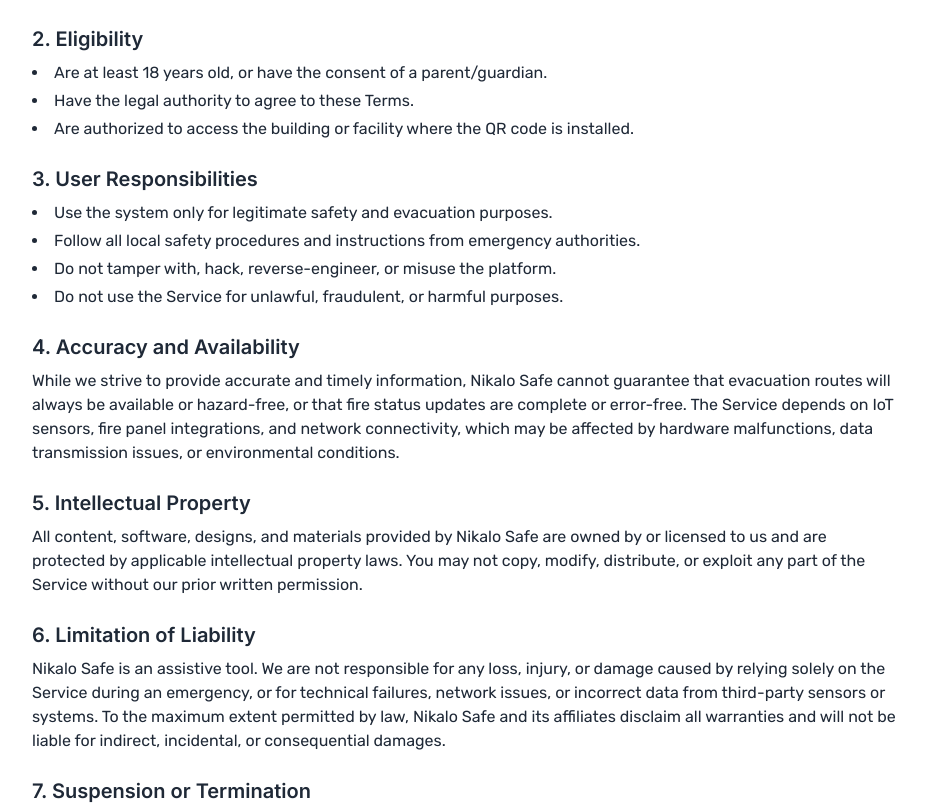
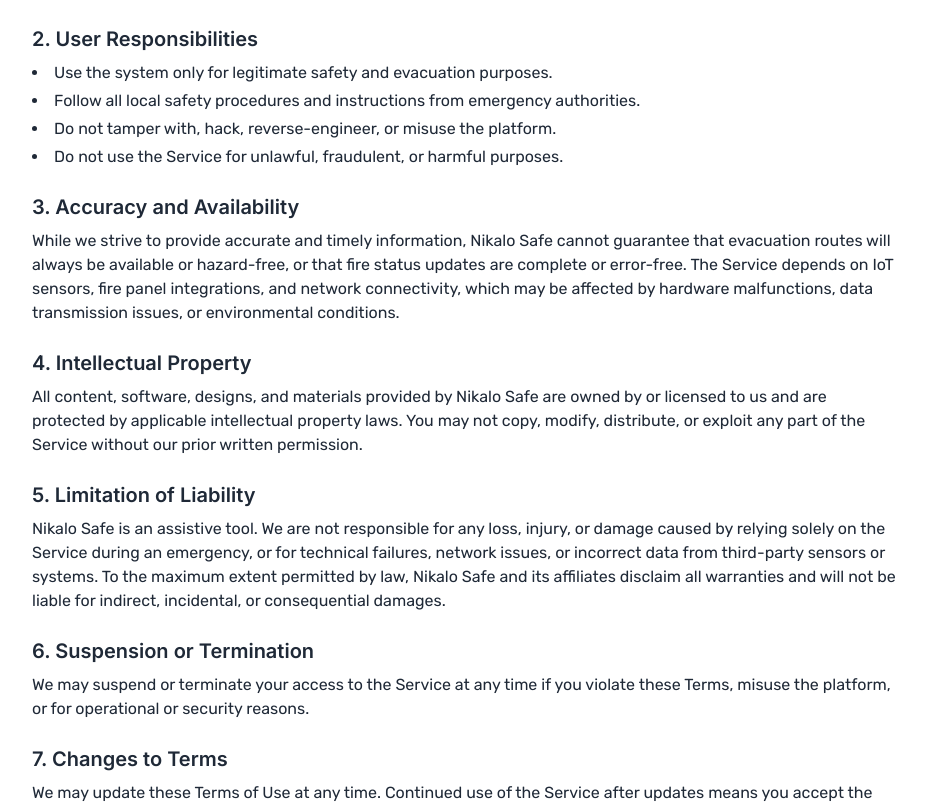
Before and after one commit to 10-Dimensions-Design-Services/nikalo-safe, a React (Create React App) app in the folder client/: page /terms-of-use in a window 1280 px wide. Shown: the part 367-1171 px from the top of the page, without its empty margins (176-1102 px from the left). Built offline with nearby package versions, Linux system fonts and the light colour scheme.

Commit message:
Modified the Terms of use

```diff
--- a/client/src/components/TermsOfUse.jsx
+++ b/client/src/components/TermsOfUse.jsx
@@ -31,16 +31,7 @@
       </section>
 
       <section className="mt-6">
-        <h2 className="text-xl font-semibold mb-2">2. Eligibility</h2>
-        <ul className="list-disc list-inside space-y-1">
-          <li>Are at least 18 years old, or have the consent of a parent/guardian.</li>
-          <li>Have the legal authority to agree to these Terms.</li>
-          <li>Are authorized to access the building or facility where the QR code is installed.</li>
-        </ul>
-      </section>
-
-      <section className="mt-6">
-        <h2 className="text-xl font-semibold mb-2">3. User Responsibilities</h2>
+        <h2 className="text-xl font-semibold mb-2">2. User Responsibilities</h2>
         <ul className="list-disc list-inside space-y-1">
           <li>Use the system only for legitimate safety and evacuation purposes.</li>
           <li>Follow all local safety procedures and instructions from emergency authorities.</li>
@@ -50,7 +41,7 @@
       </section>
 
       <section className="mt-6">
-        <h2 className="text-xl font-semibold mb-2">4. Accuracy and Availability</h2>
+        <h2 className="text-xl font-semibold mb-2">3. Accuracy and Availability</h2>
         <p>
           While we strive to provide accurate and timely information, Nikalo Safe cannot guarantee that
           evacuation routes will always be available or hazard-free, or that fire status updates are
@@ -60,7 +51,7 @@
       </section>
 
       <section className="mt-6">
-        <h2 className="text-xl font-semibold mb-2">5. Intellectual Property</h2>
+        <h2 className="text-xl font-semibold mb-2">4. Intellectual Property</h2>
         <p>
           All content, software, designs, and materials provided by Nikalo Safe are owned by or licensed to
           us and are protected by applicable intellectual property laws. You may not copy, modify, distribute,
@@ -69,7 +60,7 @@
       </section>
 
       <section className="mt-6">
-        <h2 className="text-xl font-semibold mb-2">6. Limitation of Liability</h2>
+        <h2 className="text-xl font-semibold mb-2">5. Limitation of Liability</h2>
         <p>
           Nikalo Safe is an assistive tool. We are not responsible for any loss, injury, or damage caused by
           relying solely on the Service during an emergency, or for technical failures, network issues, or
@@ -79,7 +70,7 @@
       </section>
 
       <section className="mt-6">
-        <h2 className="text-xl font-semibold mb-2">7. Suspension or Termination</h2>
+        <h2 className="text-xl font-semibold mb-2">6. Suspension or Termination</h2>
         <p>
           We may suspend or terminate your access to the Service at any time if you violate these Terms, misuse
           the platform, or for operational or security reasons.
@@ -87,7 +78,7 @@
       </section>
 
       <section className="mt-6">
-        <h2 className="text-xl font-semibold mb-2">8. Changes to Terms</h2>
+        <h2 className="text-xl font-semibold mb-2">7. Changes to Terms</h2>
         <p>
           We may update these Terms of Use at any time. Continued use of the Service after updates means you accept
           the new terms.
@@ -95,7 +86,7 @@
       </section>
 
       <section className="mt-6">
-        <h2 className="text-xl font-semibold mb-2">9. Governing Law</h2>
+        <h2 className="text-xl font-semibold mb-2">8  . Governing Law</h2>
         <p>
           These Terms are governed by and interpreted under the laws of the jurisdiction where Nikalo Safe is registered,
           without regard to conflict of law principles. (Replace with specific jurisdiction if required.)
@@ -104,7 +95,6 @@
 
       <footer className="mt-8 text-sm text-gray-600">
         <p>Last updated: {lastUpdated}</p>
-        <p className="mt-2">Questions about these Terms? Contact us at <a href="mailto:Corporate@nikalosafe.com" className="text-primary underline">Corporate@nikalosafe.com</a>.</p>
       </footer>
     </main>
   );
```
